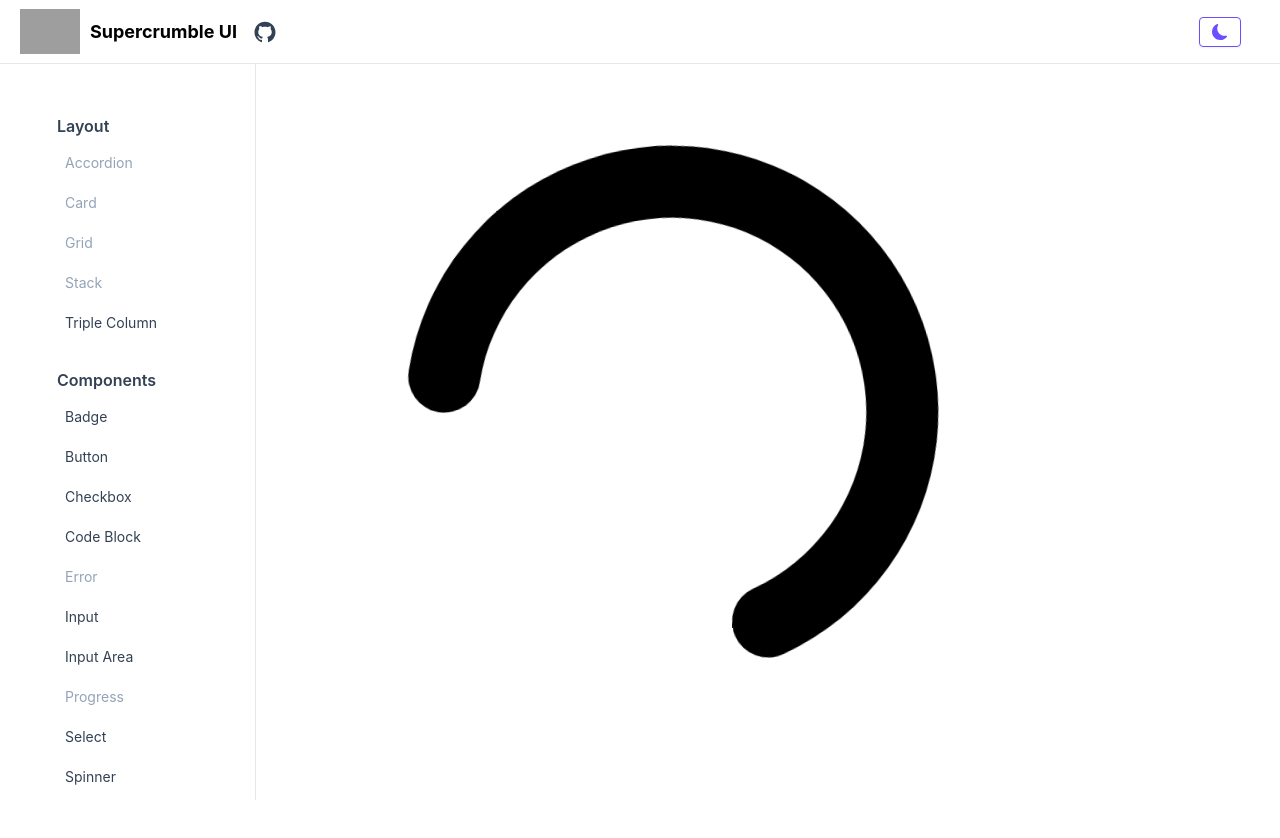
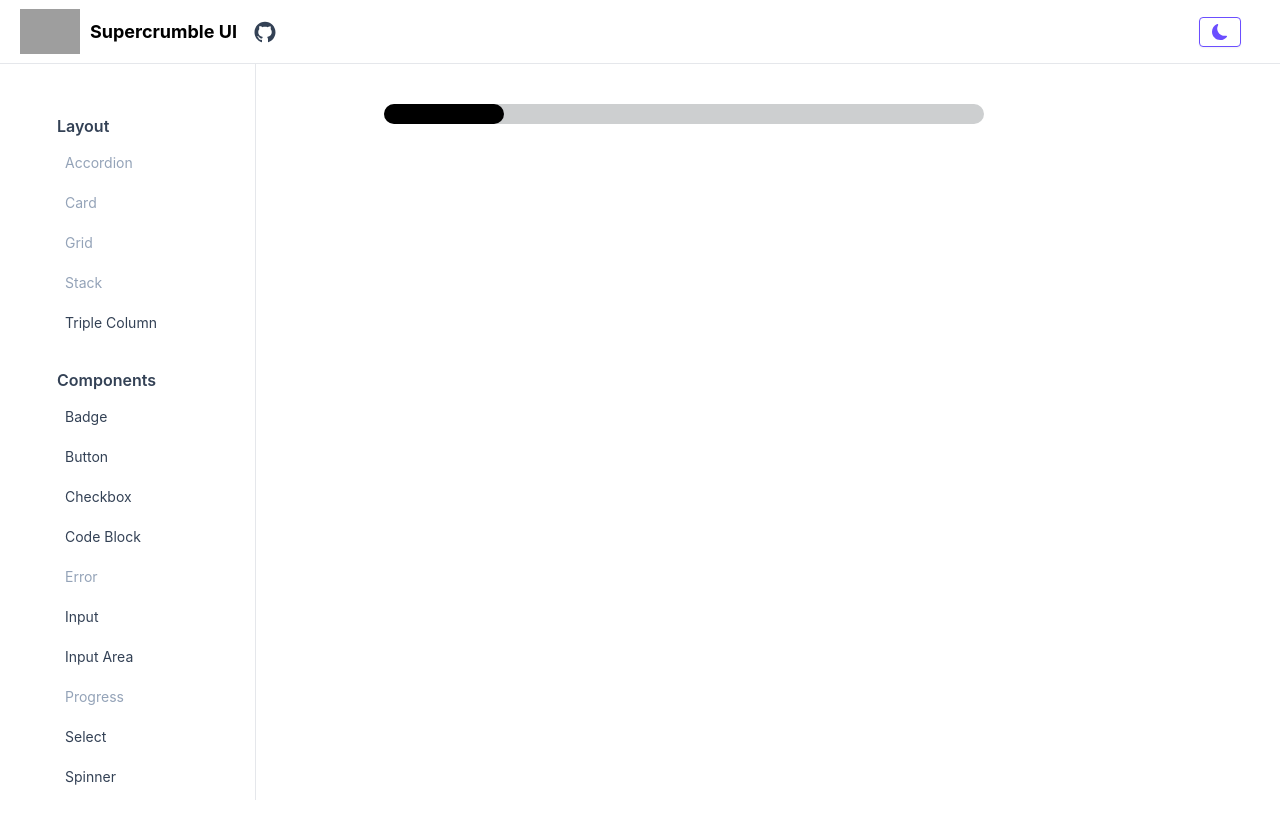
Before and after one commit to elijahnikov/ui, a Next.js app: page / in a window 1280 px wide. Shown: the top 838 px of the page. Built offline with nearby package versions, Linux system fonts and the light colour scheme; grey boxes are pictures that could not be loaded; a web font is replaced by a local one.

Commit message:
progress component

```diff
--- /dev/null
+++ b/src/components/ui/Progress/Progress.tsx
@@ -0,0 +1,16 @@
+import clxsm from "@/lib/clsxm";
+import React, { HTMLAttributes } from "react";
+
+interface ProgressProps {
+    value: number;
+}
+
+const Progress = ({ value }: ProgressProps) => {
+    return (
+        <div className="w-full bg-sky-base rounded-full">
+            <div className="bg-black w-[20%] h-[20px] rounded-full" />
+        </div>
+    );
+};
+
+export default Progress;
--- a/src/pages/index.tsx
+++ b/src/pages/index.tsx
@@ -1,17 +1,12 @@
 import Layout from "@/components/common/Layout/Layout";
-import { Badge, BadgeIcon, BadgeLabel } from "@/components/ui/Badge/Badge";
-import Button from "@/components/ui/Button/Button";
+import Progress from "@/components/ui/Progress/Progress";
 import Spinner from "@/components/ui/Spinner/Spinner";
-import Tabs from "@/components/ui/Tabs/Tabs";
-import Tooltip from "@/components/ui/Tooltip/Tooltip";
-import { BiFile, BiGitBranch } from "react-icons/bi";
-import { BsGithub, BsPlus } from "react-icons/bs";
 
 export default function Home() {
     return (
         <Layout>
-            <div className="mt-[20px]">
-                <Spinner />
+            <div className="w-[600px]">
+                <Progress value={0} />
             </div>
         </Layout>
     );
```
